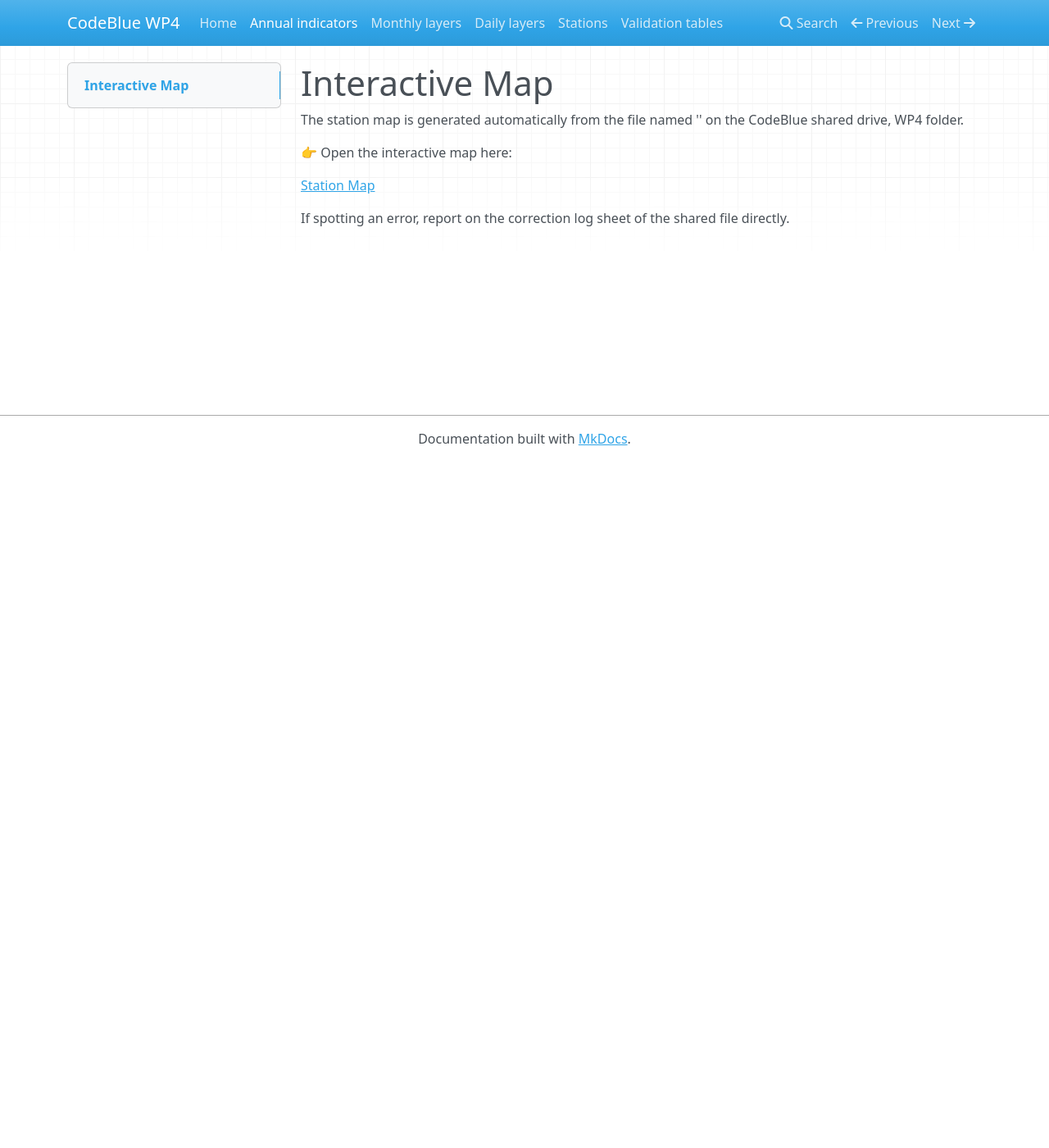
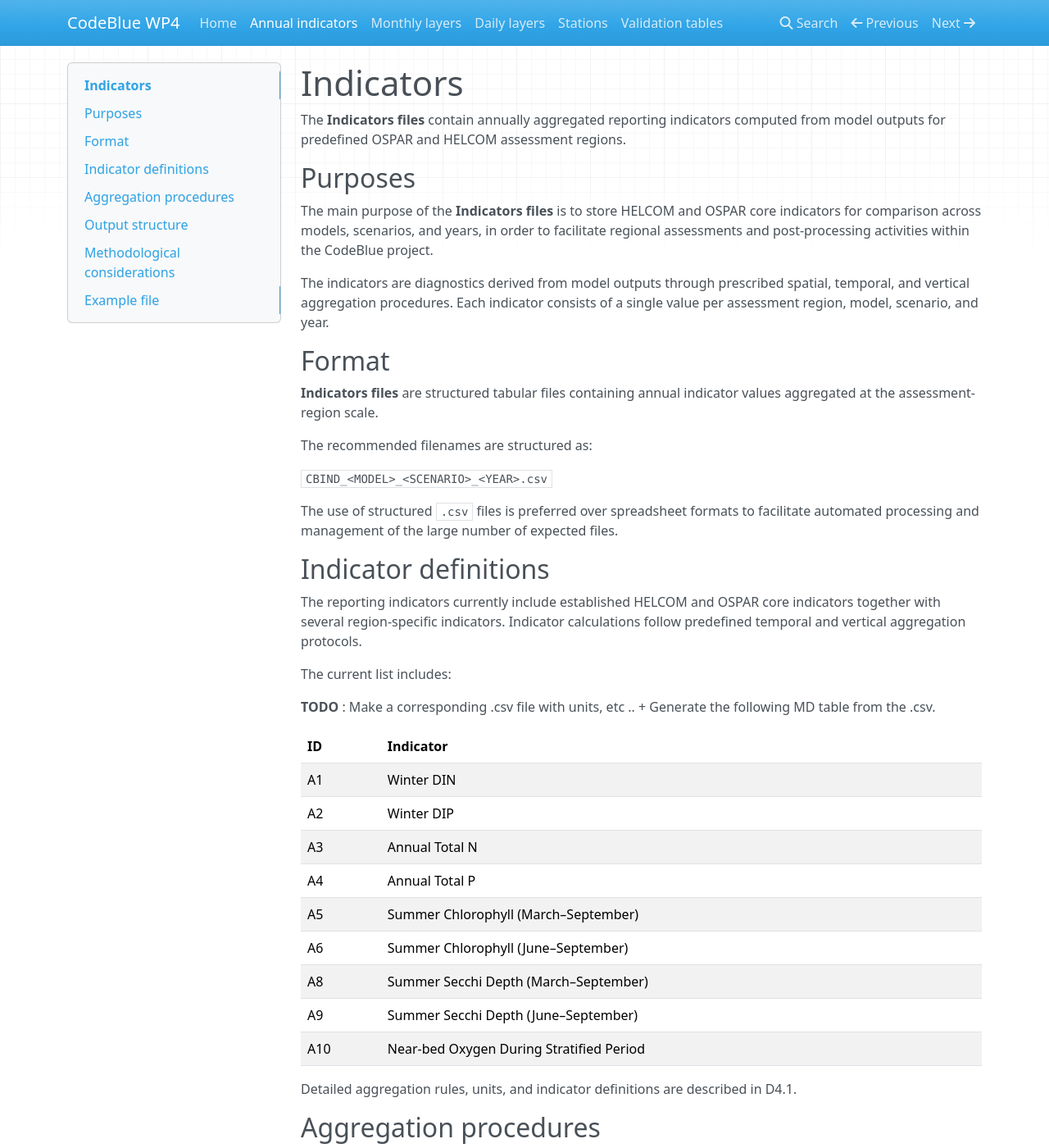
Before and after one commit to acapet/CodeBlueWP4, an MkDocs documentation site: the page built from docs/indicators.md, in a window 1280 px wide and 1400 px high. Shown: the whole window at 82% size. Built offline with MkDocs 1.6.1, drawn with Linux system fonts in a browser that asks for light colours; nearby versions of some CDN libraries; some of the changed text lies outside the part shown.

Commit message:
indicator page

```diff
--- a/docs/indicators.md
+++ b/docs/indicators.md
@@ -1,9 +1,84 @@
-# Interactive Map
+# Indicators
 
-The station map is generated automatically from the file named '' on the CodeBlue shared drive, WP4 folder.
+The **Indicators files** contain annually aggregated reporting indicators computed from model outputs for predefined OSPAR and HELCOM assessment regions.
 
-👉 Open the interactive map here:
+## Purposes
 
-[Station Map](maps/stations_map.html)
+The main purpose of the **Indicators files** is to store HELCOM and OSPAR core indicators for comparison across models, scenarios, and years, in order to facilitate regional assessments and post-processing activities within the CodeBlue project.
 
-If spotting an error, report on the correction log sheet of the shared file directly.
+The indicators are diagnostics derived from model outputs through prescribed spatial, temporal, and vertical aggregation procedures. Each indicator consists of a single value per assessment region, model, scenario, and year.
+
+## Format
+
+**Indicators files** are structured tabular files containing annual indicator values aggregated at the assessment-region scale.
+
+The recommended filenames are structured as:
+
+`CBIND_<MODEL>_<SCENARIO>_<YEAR>.csv`
+
+The use of structured `.csv` files is preferred over spreadsheet formats to facilitate automated processing and management of the large number of expected files.
+
+## Indicator definitions
+
+The reporting indicators currently include established HELCOM and OSPAR core indicators together with several region-specific indicators. Indicator calculations follow predefined temporal and vertical aggregation protocols.
+
+The current list includes:
+
+**TODO** : Make a corresponding .csv file with units, etc .. + Generate the following MD table from the .csv.
+
+| ID  | Indicator                                |
+| --- | ---------------------------------------- |
+| A1  | Winter DIN                               |
+| A2  | Winter DIP                               |
+| A3  | Annual Total N                           |
+| A4  | Annual Total P                           |
+| A5  | Summer Chlorophyll (March–September)     |
+| A6  | Summer Chlorophyll (June–September)      |
+| A8  | Summer Secchi Depth (March–September)    |
+| A9  | Summer Secchi Depth (June–September)     |
+| A10 | Near-bed Oxygen During Stratified Period |
+
+Detailed aggregation rules, units, and indicator definitions are described in D4.1.
+
+## Aggregation procedures
+
+Indicators are calculated through successive aggregation steps:
+
+1. Spatial aggregation within predefined OSPAR and HELCOM assessment regions.
+2. Vertical aggregation according to the indicator-specific protocol.
+3. Temporal aggregation according to the prescribed reporting period.
+
+Depth aggregation operations should always be completed before temporal aggregation operations.
+
+For regions where OSPAR and HELCOM assessment areas overlap (e.g. Kattegat), indicators should be reported for both regional frameworks.
+
+## Output structure
+
+Each file contains one annual value for each reporting indicator and assessment region.
+
+The general structure is:
+
+| Indicator | OSPAR Region 1 | ... | OSPAR Region N | HELCOM Region 1 | ... | HELCOM Region N |
+| --------- | -------------- | --- | -------------- | --------------- | --- | --------------- |
+| A1        |                |     |                |                 |     |                 |
+| A2        |                |     |                |                 |     |                 |
+| ...       |                |     |                |                 |     |                 |
+| An        |                |     |                |                 |     |                 |
+
+Indicator values should include the prescribed statistical summaries (e.g. mean and standard deviation) where required by the reporting protocol.
+
+## Methodological considerations
+
+Several HELCOM and OSPAR indicators remain under active methodological development. In particular, chlorophyll- and oxygen-based indicators may be subject to ongoing discussions regarding their exact computation procedures.
+
+To support these activities, monthly and daily output layers are retained separately, allowing:
+
+* Application of existing indicator computation guidelines.
+* Evaluation of alternative indicator definitions.
+* Comparison of methodological approaches across models and regions.
+
+The role of CodeBlue is to document and support these methodological discussions rather than to prescribe final indicator definitions in advance.
+
+## Example file
+
+..TO BE COMPLETED..
```
